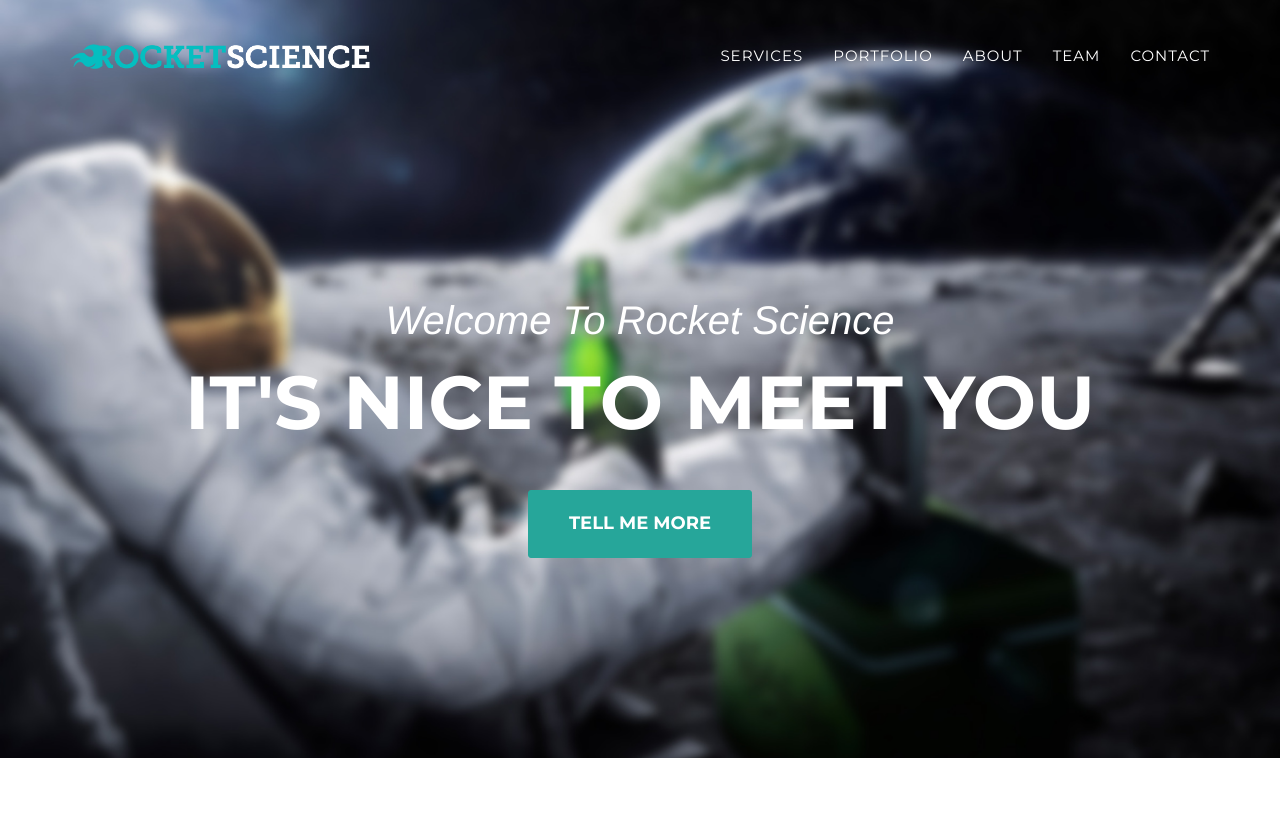
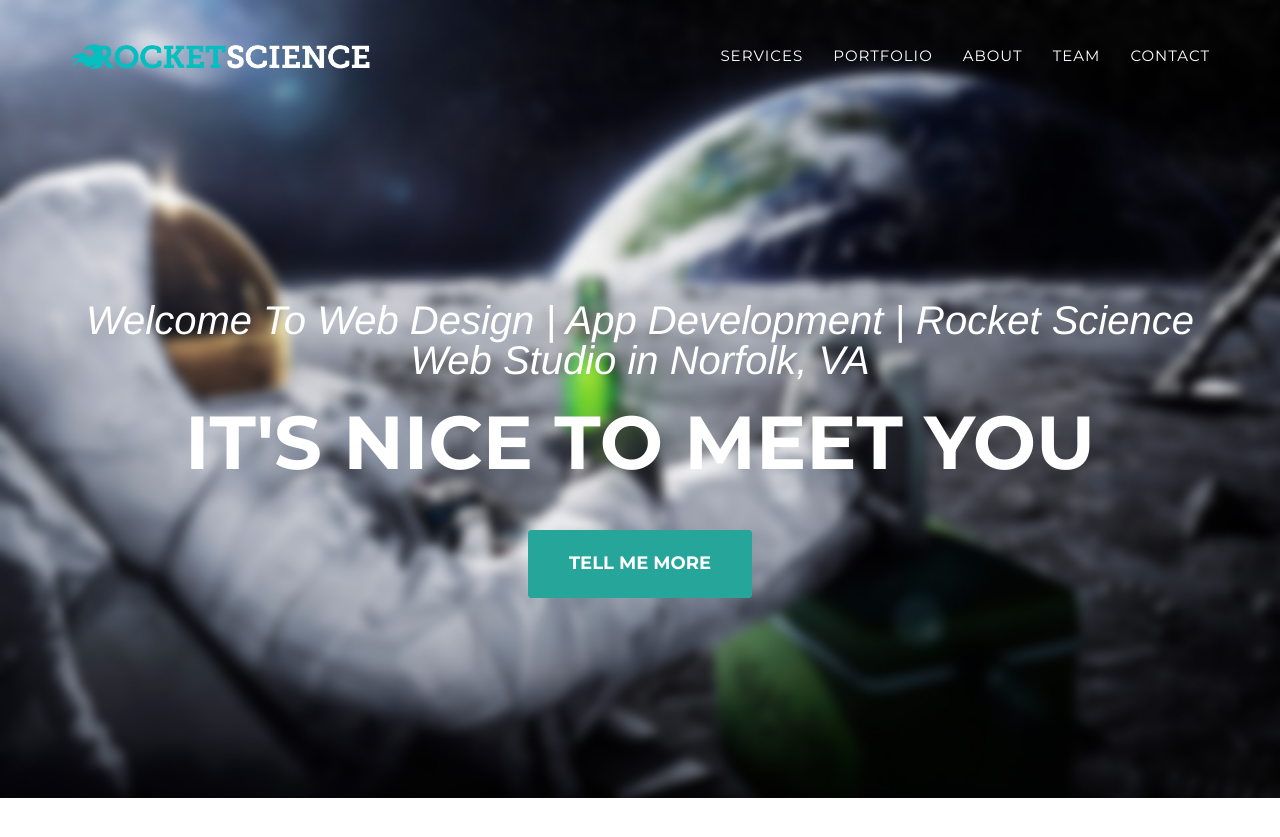
Before and after one commit to byrocketscience/byrocketscience.github.io, a Jekyll site: the page built from index.html, in a window 1280 px wide and 900 px high. Shown: the top 837 px of the window. Built offline with Jekyll 4.4.1, drawn with Linux system fonts in a browser that asks for light colours; nearby versions of some CDN libraries; some web fonts are replaced; some of the changed text lies outside the part shown.

Commit message:
Changed title tag

```diff
--- a/_config.yml
+++ b/_config.yml
@@ -2,7 +2,7 @@
 baseurl:
 
 # Site settings
-title: Rocket Science
+title: "Web Design | App Development | Rocket Science Web Studio in Norfolk, VA"
 email: contact@byrocketscience.com
 description: "Rocket Science Web Studio is a web design and app development agency located in Norfolk, VA that helps everyday people turn their ideas into finished and marketable products. We serve Norfolk, Virginia Beach, Chesapeake, and the rest of the United States."
 
```
